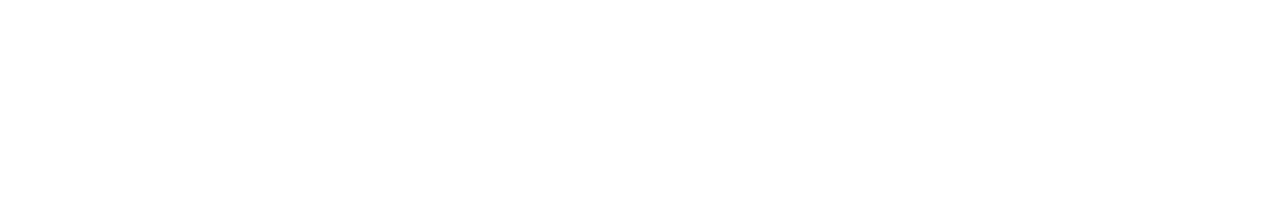
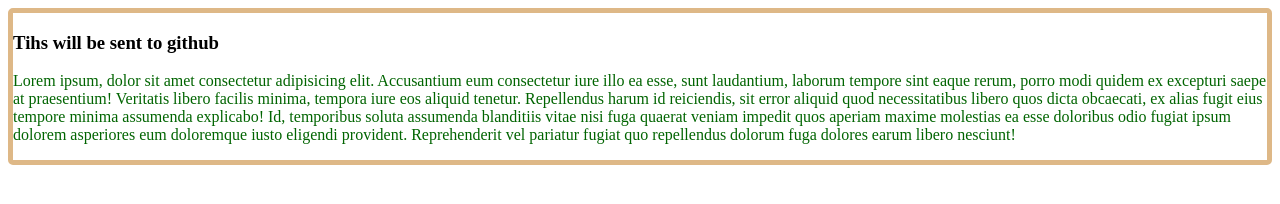
Before and after one commit to AhmadShakilHub/my-simple-website, a plain HTML site: page index.html in a window 1280 px wide. Drawn offline with Linux system fonts and the light colour scheme.

Commit message:
added the first blog

```diff
--- a/index.html
+++ b/index.html
@@ -4,8 +4,12 @@
     <meta charset="UTF-8">
     <meta name="viewport" content="width=device-width, initial-scale=1.0">
     <title>My Simple Website to Git</title>
+    <link rel="stylesheet" href="style.css">
 </head>
 <body>
-
+    <div>
+        <h3>Tihs will be sent to github</h3>
+        <p>Lorem ipsum, dolor sit amet consectetur adipisicing elit. Accusantium eum consectetur iure illo ea esse, sunt laudantium, laborum tempore sint eaque rerum, porro modi quidem ex excepturi saepe at praesentium! Veritatis libero facilis minima, tempora iure eos aliquid tenetur. Repellendus harum id reiciendis, sit error aliquid quod necessitatibus libero quos dicta obcaecati, ex alias fugit eius tempore minima assumenda explicabo! Id, temporibus soluta assumenda blanditiis vitae nisi fuga quaerat veniam impedit quos aperiam maxime molestias ea esse doloribus odio fugiat ipsum dolorem asperiores eum doloremque iusto eligendi provident. Reprehenderit vel pariatur fugiat quo repellendus dolorum fuga dolores earum libero nesciunt!</p>
+    </div>
 </body>
 </html>
--- /dev/null
+++ b/style.css
@@ -0,0 +1,10 @@
+h3{
+    font-weight: 800;
+}
+div{
+    border: 5px solid burlywood;
+    border-radius: 5px;
+}
+p{
+    color: darkgreen;
+}
```
